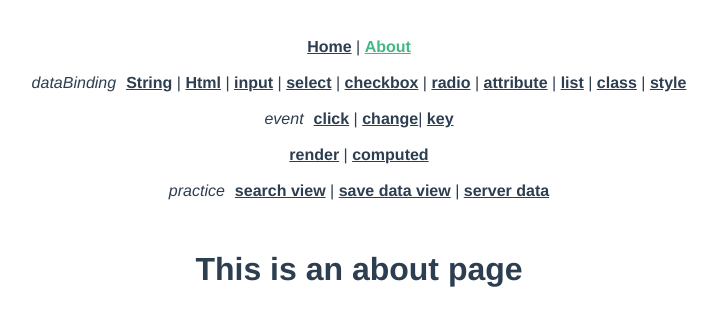
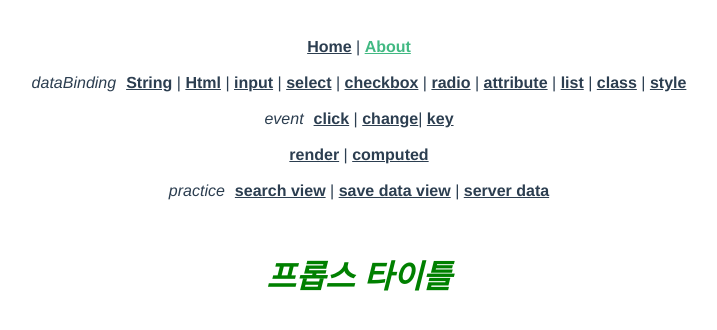
Before and after one commit to ssdd33/vue.js-3x-study, a Vue app: page /about in a window 1280 px wide. Shown: the top 330 px of the page, without its empty margins (281-998 px from the left). Built offline with nearby package versions, Linux system fonts and the light colour scheme; what vue-sweetalert2 would draw is missing.

Commit message:
reusable component practice

```diff
--- /dev/null
+++ b/src/components/PageTitle.vue
@@ -0,0 +1,20 @@
+<template>
+  <h1 class="page-title">{{ title }}</h1>
+</template>
+<script>
+export default {
+  props: {
+    title: {
+      type: String,
+      default: '페이지 타이틀'
+    }
+  }
+}
+</script>
+<style scoped>
+.page-title {
+  color: green;
+  font-style: italic;
+  font-weight: bold;
+}
+</style>
--- a/src/views/AboutView.vue
+++ b/src/views/AboutView.vue
@@ -1,5 +1,20 @@
 <template>
-  <div class="about">
-    <h1>This is an about page</h1>
-  </div>
+  <div><PageTitle title="프롭스 타이틀" /></div>
 </template>
+<script>
+import PageTitle from '../components/PageTitle.vue'
+
+export default {
+  components: { PageTitle },
+  data() {
+    return {
+      sampleData: ''
+    }
+  },
+  setup() {},
+  created() {},
+  mounted() {},
+  unmounted() {},
+  methods: {}
+}
+</script>
```
